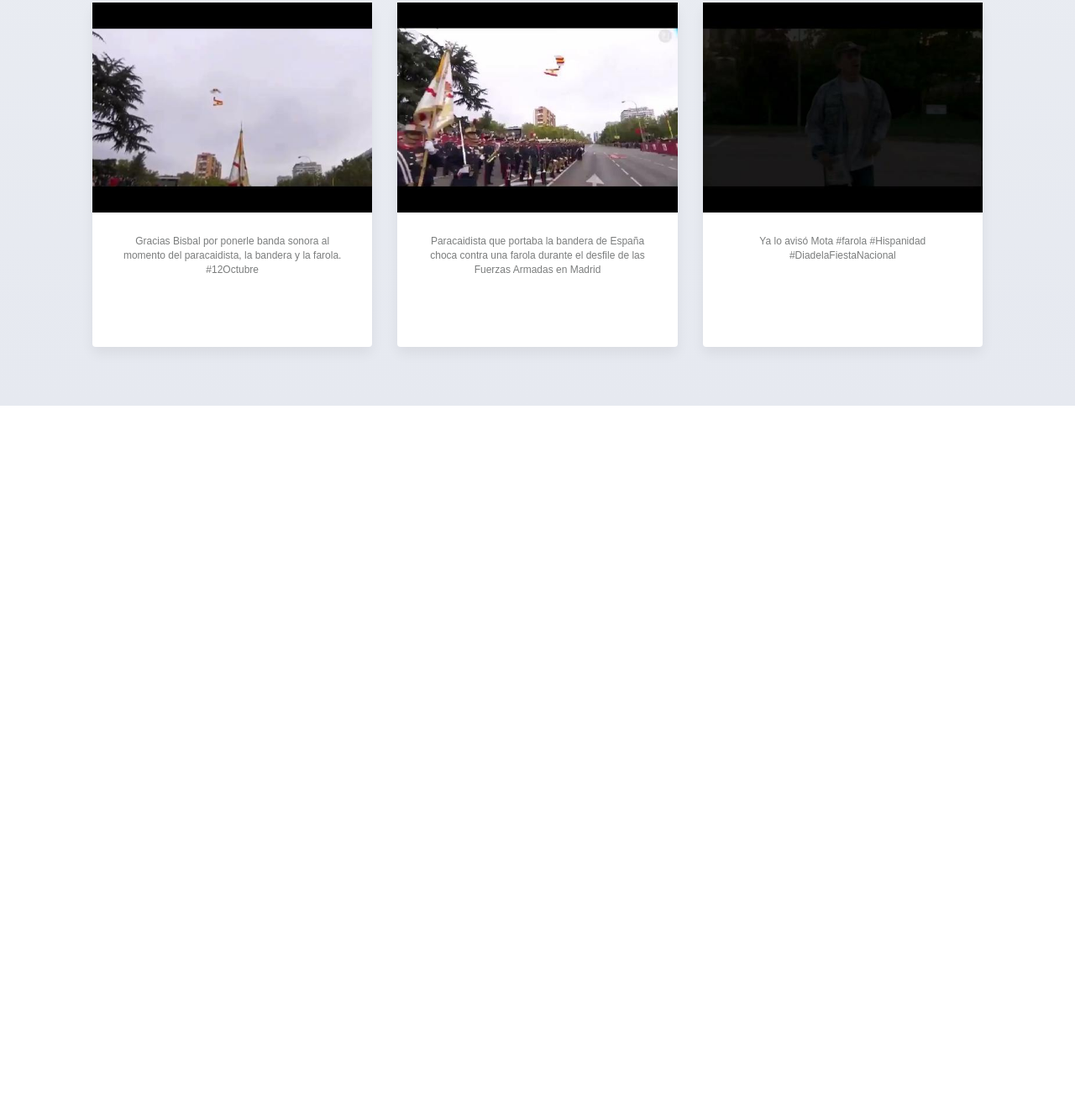
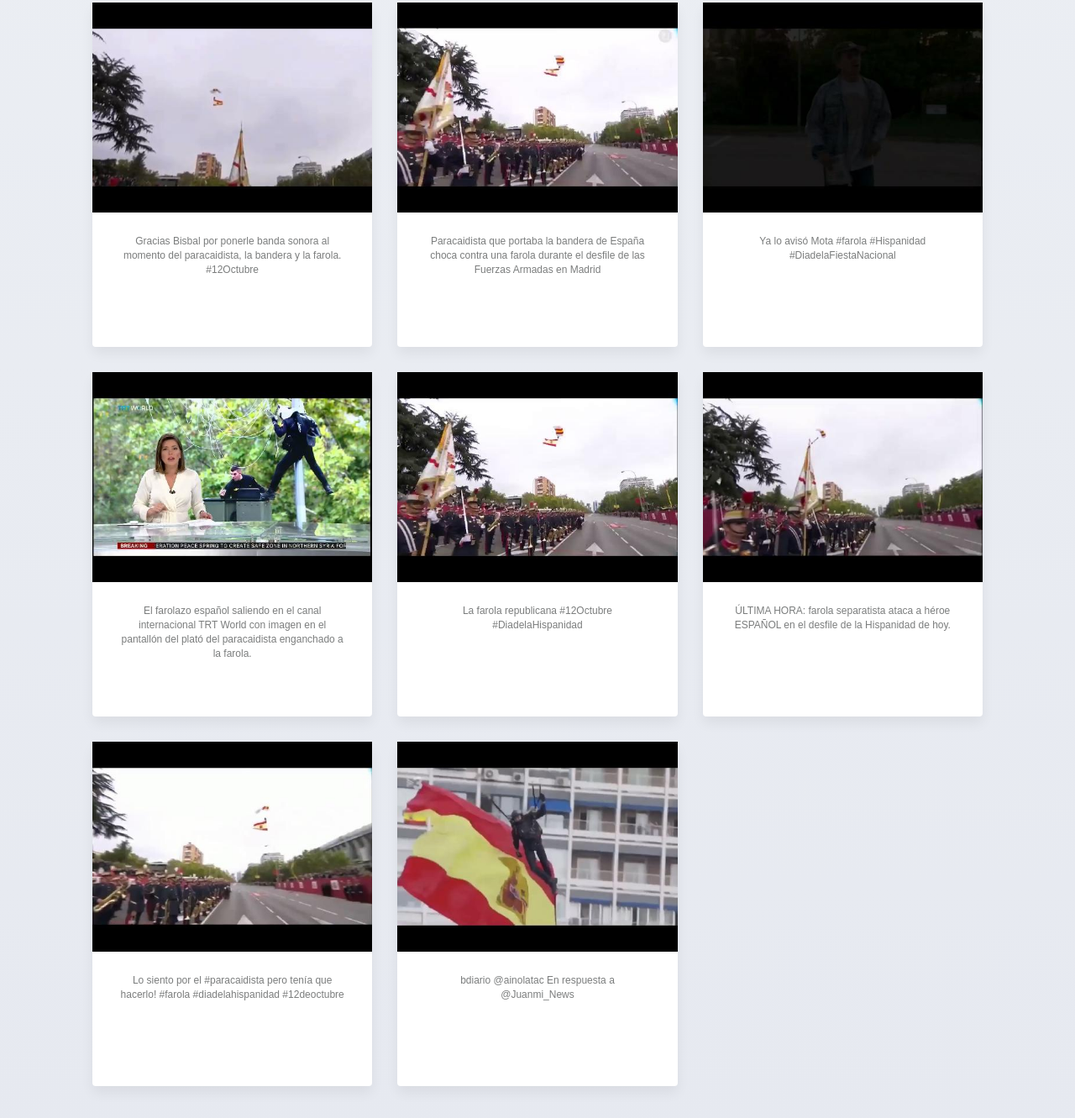
Before and after one commit to spanishlamppost/spanishlamppost.github.io, a plain HTML site: page index.html in a window 1280 px wide. Shown: the part 1108-2439 px from the top of the page at 84% size. Before the commit the page ends 1591 px from the top, so only its background shows below. Drawn offline with nearby package versions, Linux system fonts and the light colour scheme; a web font is replaced by a local one.

Commit message:
Add files via upload

```diff
--- a/index.html
+++ b/index.html
@@ -124,6 +124,61 @@
 				</div>
 			</div>
 
+			<div class="col-sm-6 col-md-4">
+				<div class="thumbnail">
+					<a href="https://twitter.com/Juanmi_News/status/1183138349479010304" target="_blank" rel="noopener noreferrer">
+						<img src="images/img-1183138349479010304.jpg">
+					</a>
+					<div class="caption">
+						<p>El farolazo español saliendo en el canal internacional TRT World con imagen en el pantallón del plató del paracaidista enganchado a la farola.</p>
+					</div>
+				</div>
+			</div>
+
+			<div class="col-sm-6 col-md-4">
+				<div class="thumbnail">
+					<a href="https://twitter.com/xCAJALx/status/1182959255575506944" target="_blank" rel="noopener noreferrer">
+						<img src="images/img-1182959255575506944.jpg">
+					</a>
+					<div class="caption">
+						<p>La farola republicana #12Octubre #DiadelaHispanidad</p>
+					</div>
+				</div>
+			</div>
+
+			<div class="col-sm-6 col-md-4">
+				<div class="thumbnail">
+					<a href="https://twitter.com/crocswithagun/status/1182953428584148993" target="_blank" rel="noopener noreferrer">
+						<img src="images/img-1182953428584148993.jpg">
+					</a>
+					<div class="caption">
+						<p>ÚLTIMA HORA: farola separatista ataca a héroe ESPAÑOL en el desfile de la Hispanidad de hoy.</p>
+					</div>
+				</div>
+			</div>
+
+			<div class="col-sm-6 col-md-4">
+				<div class="thumbnail">
+					<a href="https://twitter.com/RafaDurantv/status/1182999755040968705" target="_blank" rel="noopener noreferrer">
+						<img src="images/img-1182999755040968705.jpg">
+					</a>
+					<div class="caption">
+						<p>Lo siento por el #paracaidista pero tenía que hacerlo! #farola #diadelahispanidad #12deoctubre</p>
+					</div>
+				</div>
+			</div>
+
+			<div class="col-sm-6 col-md-4">
+				<div class="thumbnail">
+					<a href="https://twitter.com/ainolatac/status/1183107837855260672" target="_blank" rel="noopener noreferrer">
+						<img src="images/img-1183107837855260672.jpg">
+					</a>
+					<div class="caption">
+						<p>bdiario @ainolatac En respuesta a @Juanmi_News</p>
+					</div>
+				</div>
+			</div>
+
 		</div>
 	</div>
 
```
